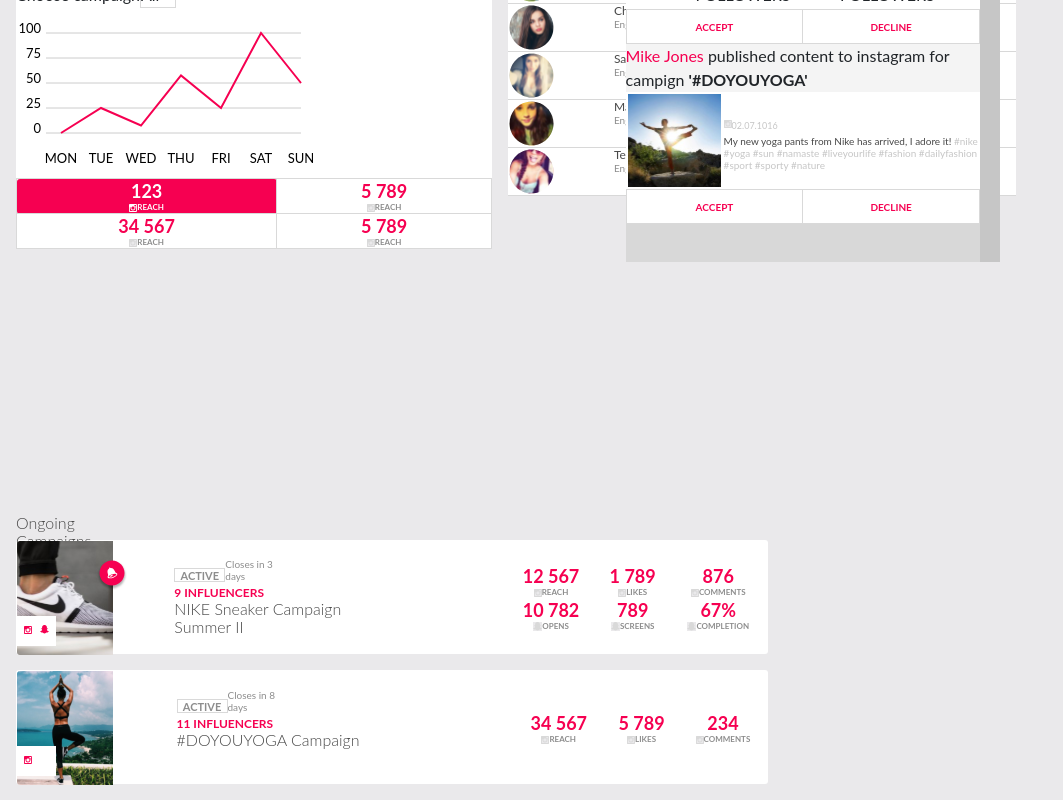
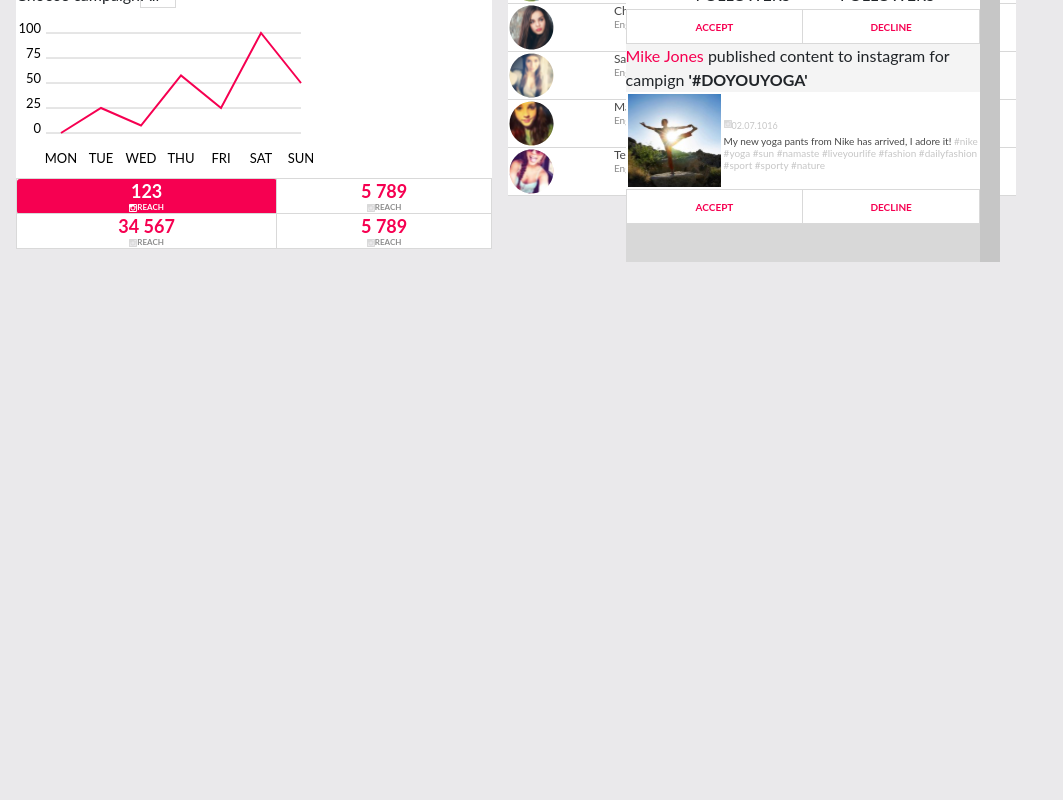
Before and after one commit to horvathandrasmate/uxstudio-challenge, a Vue app in the folder tutorial/: page / in a window 1280 px wide. Shown: the part 406-1206 px from the top of the page, without its empty margins (0-1063 px from the left). After the commit the page ends 920 px from the top, so only its background shows below. Built offline with nearby package versions, Linux system fonts and the light colour scheme.

Commit message:
Update App.vue

```diff
--- a/tutorial/src/App.vue
+++ b/tutorial/src/App.vue
@@ -2,21 +2,18 @@
   <div id="app">
     <Navbar />
     <Dashboard />
-    <OngoingCamps />
   </div>
 </template>
 
 <script>
 import Navbar from "./components/Navbar.vue";
 import Dashboard from "./components/Dashboard.vue";
-import OngoingCamps from "./components/OngoingCamps.vue";
 
 export default {
   name: "App",
   components: {
     Navbar,
     Dashboard,
-    OngoingCamps,
   },
 };
 </script>
```
